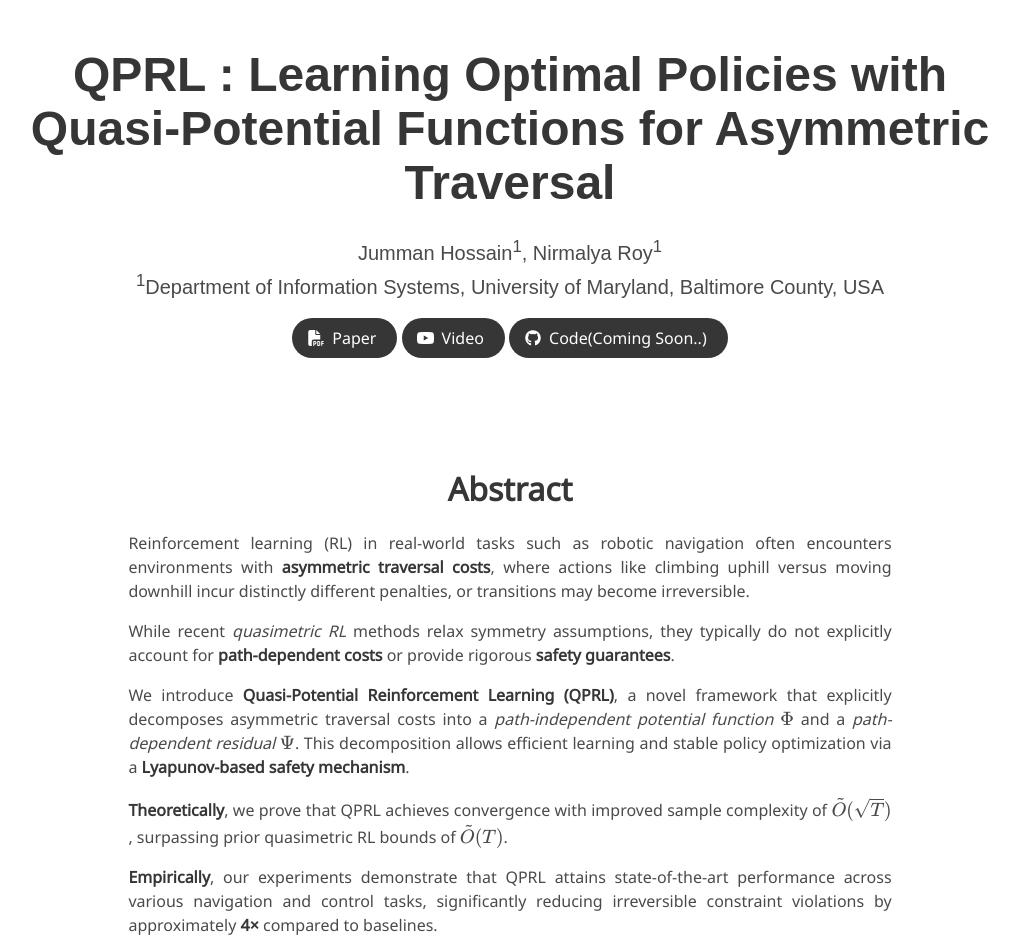
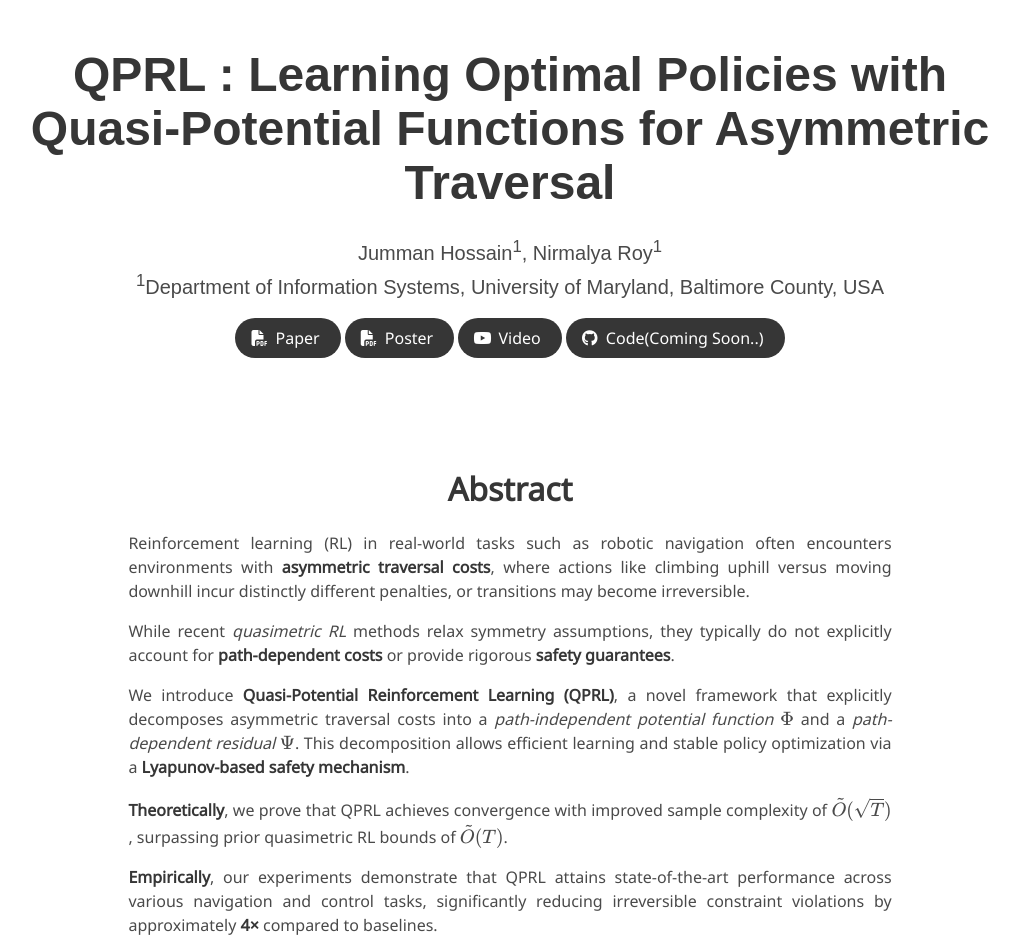
Before and after one commit to pralgomathic/qprl, a plain HTML site: page index.html in a window 1280 px wide. Shown: the top 952 px of the page, without its empty margins (130-1149 px from the left). Drawn offline with nearby package versions, Linux system fonts and the light colour scheme; some icons are missing; a web font is replaced by a local one.

Commit message:
Update index.html

```diff
--- a/index.html
+++ b/index.html
@@ -122,6 +122,15 @@
                   <span>Paper</span>
                 </a>
               </span>
+              <span class="link-block">
+                <a href="images/QPRL_Poster_ICML_2025.pdf" class="button is-dark is-rounded" target="_blank">
+                  <span class="icon">
+                    <i class="fas fa-file-pdf"></i>
+                  </span>
+                  <span>Poster</span>
+                </a>
+                 </span>
+
 <!--               <span class="link-block">
                 <a href=""
                    class="external-link button is-normal is-rounded is-dark">
```
